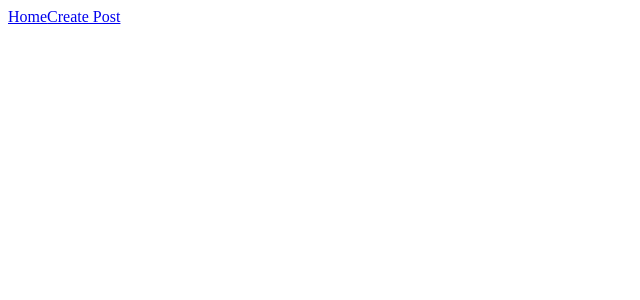
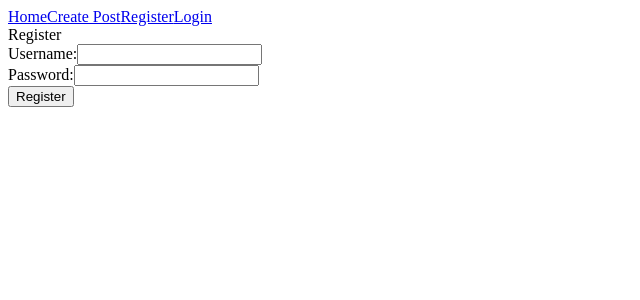
Before and after one commit to keatkean/fullstack, a React (Create React App) app in the folder react-fullstack/client/: page /register in a window 1280 px wide. Before the commit this address had no page. Shown: the top 300 px of the page, without its empty margins (0-640 px from the left). Built offline with nearby package versions, Linux system fonts and the light colour scheme.

Commit message:
register and login pages

```diff
--- a/react-fullstack/client/src/App.js
+++ b/react-fullstack/client/src/App.js
@@ -3,6 +3,8 @@ import { BrowserRouter as Router, Routes, Route, Link } from 'react-router-dom';
 import Home from './pages/Home'
 import CreatePost from './pages/CreatePost';
 import Post from './pages/Post';
+import Register from './pages/Register';
+import Login from './pages/Login';
 
 function App() {
   return (
@@ -10,8 +12,12 @@ function App() {
       <Router>
         <Link to="/">Home</Link>
         <Link to="/createPost">Create Post</Link>
+        <Link to="register">Register</Link>
+        <Link to="login">Login</Link>
         <Routes>
           <Route path="/" exact element={<Home />} />
+          <Route path="/register" exact element={<Register />} />
+          <Route path="/login" exact element={<Login />} />
           <Route path="/createPost" exact element={<CreatePost />} />
           <Route path="/post/:id" exact element={<Post />} />
         </Routes>
--- /dev/null
+++ b/react-fullstack/client/src/pages/Login.js
@@ -0,0 +1,58 @@
+import React from 'react'
+import { useState } from 'react';
+import { useNavigate } from 'react-router-dom';
+import axios from 'axios';
+import { Formik, Form, Field, ErrorMessage } from 'formik';
+import * as Yup from 'yup';
+
+function Login() {
+    const navigate = useNavigate();
+    const [error, setError] = useState("");
+
+    const initialValues = {
+        username: "",
+        password: ""
+    };
+
+    const validationSchema = Yup.object().shape({
+        username: Yup.string().min(4).max(20).required(),
+        password: Yup.string().min(8).max(20).required()
+    });
+
+    const onSubmit = (data) => {
+        axios.post("/user/login", data).then((res) => {
+            if (res.data.error) {
+                setError(res.data.error);
+            }
+            else {
+                navigate("/");
+            }
+        });
+    };
+
+    return (
+        <div>
+            <div>Login</div>
+            <Formik initialValues={initialValues}
+                validationSchema={validationSchema}
+                onSubmit={onSubmit} >
+                <Form>
+                    <div>
+                        <label>Username:</label>
+                        <Field name="username" />
+                        <ErrorMessage name="username" component="span" />
+                    </div>
+                    <div>
+                        <label>Password:</label>
+                        <Field name="password" type="password" />
+                        <ErrorMessage name="password" component="span" />
+                    </div>
+                    <div>{error}</div>
+                    <button type="submit">Login</button>
+                </Form>
+            </Formik>
+        </div>
+    )
+}
+
+export default Login
--- /dev/null
+++ b/react-fullstack/client/src/pages/Register.js
@@ -0,0 +1,58 @@
+import React from 'react'
+import { useState } from 'react';
+import { useNavigate } from 'react-router-dom';
+import axios from 'axios';
+import { Formik, Form, Field, ErrorMessage } from 'formik';
+import * as Yup from 'yup';
+
+function Register() {
+    const navigate = useNavigate();
+    const [error, setError] = useState("");
+
+    const initialValues = {
+        username: "",
+        password: ""
+    };
+
+    const validationSchema = Yup.object().shape({
+        username: Yup.string().min(4).max(20).required(),
+        password: Yup.string().min(8).max(20).required()
+    });
+
+    const onSubmit = (data) => {
+        axios.post("/user/register", data).then((res) => {
+            if (res.data.error) {
+                setError(res.data.error);
+            }
+            else {
+                navigate("/login");
+            }
+        });
+    };
+
+    return (
+        <div>
+            <div>Register</div>
+            <Formik initialValues={initialValues}
+                validationSchema={validationSchema}
+                onSubmit={onSubmit} >
+                <Form>
+                    <div>
+                        <label>Username:</label>
+                        <Field name="username" />
+                        <ErrorMessage name="username" component="span" />
+                    </div>
+                    <div>
+                        <label>Password:</label>
+                        <Field name="password" type="password" />
+                        <ErrorMessage name="password" component="span" />
+                    </div>
+                    <div>{error}</div>
+                    <button type="submit">Register</button>
+                </Form>
+            </Formik>
+        </div>
+    )
+}
+
+export default Register
```
